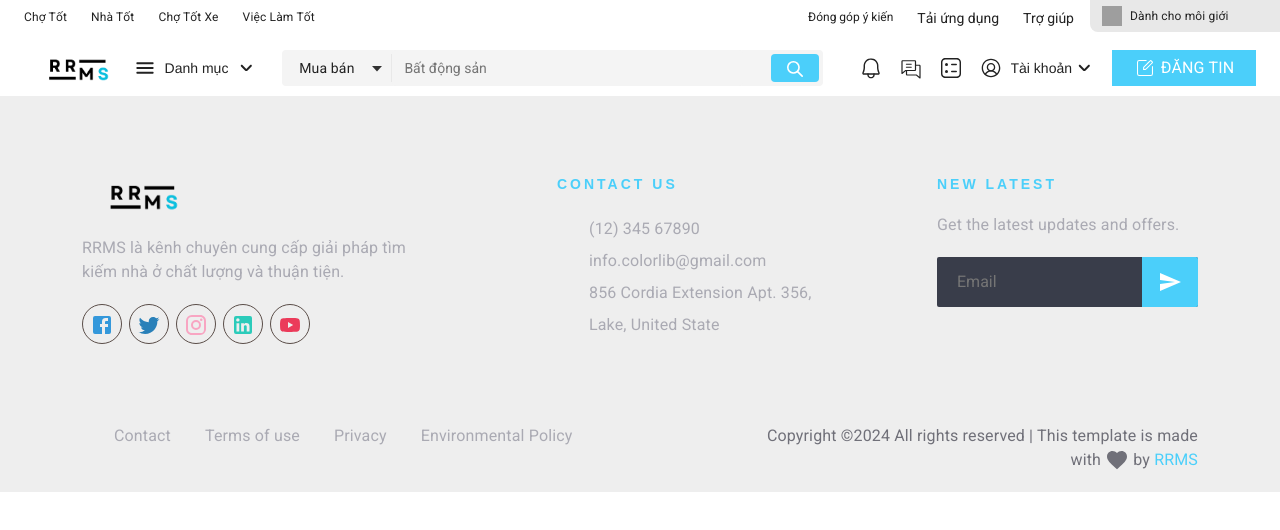
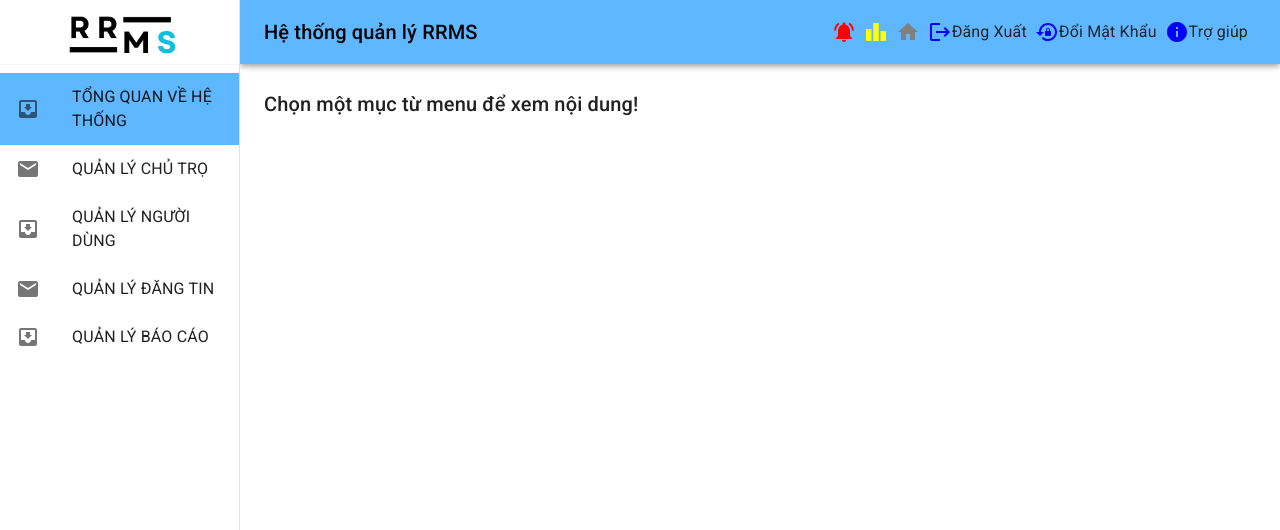
Before and after one commit to chauminhtrung/RRMS, a React (Vite) app in the folder client/: page /adminManage in a window 1280 px wide. Shown: the top 530 px of the page. Built offline with nearby package versions, Linux system fonts and the light colour scheme; no server answers; grey boxes are pictures that could not be loaded.

Commit message:
ds page admin

```diff
--- a/client/src/App.jsx
+++ b/client/src/App.jsx
@@ -26,6 +26,7 @@ import Heart from './pages/cart/Heart'
 import RRMS from './pages/RRMS/RRMS'
 import AdminManageBoker from './pages/admin/AdminManageBoker/AdminManageBoker'
 import PostRooms from './pages/PostRooms/PostRooms'
+import AdminManage from './pages/admin/AdminManage/AdminManage'
 
 // import TestPage from './pages/TestPage'
 // import ValidCaptcha from './components/ValidCaptcha'
@@ -60,6 +61,7 @@ function App() {
           {/* Admin page */}
           <Route path="/admin" element={<MainManagement setIsAdmin={setIsAdmin} />} />
           <Route path="/adminBoker" element={<AdminManageBoker setIsAdmin={setIsAdmin} />} />
+          <Route path="/adminManage" element={<AdminManage setIsAdmin={setIsAdmin} />} />
           <Route path="/AdminStatis" element={<AdminStatis setIsAdmin={setIsAdmin} />} />
           <Route path="/AdminManagerBoard" element={<AdminManagerBoard setIsAdmin={setIsAdmin} />} />
           <Route path="/AdminManagerGroup" element={<AdminManagerGroup setIsAdmin={setIsAdmin} />} />
--- /dev/null
+++ b/client/src/pages/admin/AdminManage/AdminManage.jsx
@@ -0,0 +1,172 @@
+import { useEffect, useState } from 'react'
+import PropTypes from 'prop-types'
+import * as React from 'react'
+import AppBar from '@mui/material/AppBar'
+import Box from '@mui/material/Box'
+import CssBaseline from '@mui/material/CssBaseline'
+import Divider from '@mui/material/Divider'
+import Drawer from '@mui/material/Drawer'
+import IconButton from '@mui/material/IconButton'
+import InboxIcon from '@mui/icons-material/MoveToInbox'
+import List from '@mui/material/List'
+import ListItem from '@mui/material/ListItem'
+import ListItemButton from '@mui/material/ListItemButton'
+import ListItemIcon from '@mui/material/ListItemIcon'
+import ListItemText from '@mui/material/ListItemText'
+import MailIcon from '@mui/icons-material/Mail'
+import MenuIcon from '@mui/icons-material/Menu'
+import Toolbar from '@mui/material/Toolbar'
+import Typography from '@mui/material/Typography'
+import InfoIcon from '@mui/icons-material/Info'
+import NotificationsActiveIcon from '@mui/icons-material/NotificationsActive'
+import LeaderboardIcon from '@mui/icons-material/Leaderboard'
+import HomeIcon from '@mui/icons-material/Home'
+import LogoutIcon from '@mui/icons-material/Logout'
+import LockResetIcon from '@mui/icons-material/LockReset'
+const drawerWidth = 240
+
+const AdminManage = (props) => {
+  const { setIsAdmin } = props
+
+  useEffect(() => {
+    setIsAdmin(true)
+  }, [setIsAdmin])
+
+  const [mobileOpen, setMobileOpen] = React.useState(false)
+  const [isClosing, setIsClosing] = React.useState(false)
+  const [currentContent, setCurrentContent] = useState('')
+  const [selectedIndex, setSelectedIndex] = useState(0)
+
+  const handleDrawerClose = () => {
+    setIsClosing(true)
+    setMobileOpen(false)
+  }
+
+  const handleDrawerTransitionEnd = () => {
+    setIsClosing(false)
+  }
+
+  const handleDrawerToggle = () => {
+    if (!isClosing) {
+      setMobileOpen(!mobileOpen)
+    }
+  }
+
+  const handleMenuClick = (index, content) => {
+    setSelectedIndex(index)
+    setCurrentContent(content)
+    setMobileOpen(false)
+  }
+
+  const drawer = (
+    <div>
+      <Toolbar>
+        <img style={{ width: '100%', height: '100%', objectFit: 'contain' }} src="./logo.png" alt="" />
+      </Toolbar>
+      <Divider />
+      <List>
+        {['TỔNG QUAN VỀ HỆ THỐNG', 'QUẢN LÝ CHỦ TRỌ', 'QUẢN LÝ NGƯỜI DÙNG', 'QUẢN LÝ ĐĂNG TIN', 'QUẢN LÝ BÁO CÁO'].map(
+          (text, index) => (
+            <ListItem key={text} disablePadding>
+              <ListItemButton
+                onClick={() => handleMenuClick(index, text)}
+                sx={{
+                  backgroundColor: selectedIndex === index ? '#5eb7ff' : index < 0 ? '#f0f0f0' : 'transparent',
+                  '&:hover': {
+                    backgroundColor: selectedIndex === index ? '#5eb7ff' : '#5eb7ff',
+                  },
+                }}>
+                <ListItemIcon>{index % 2 === 0 ? <InboxIcon /> : <MailIcon />}</ListItemIcon>
+                <ListItemText primary={text} />
+              </ListItemButton>
+            </ListItem>
+          )
+        )}
+      </List>
+    </div>
+  )
+
+  const container = props.window !== undefined ? () => props.window().document.body : undefined
+
+  return (
+    <Box sx={{ display: 'flex' }}>
+      <CssBaseline />
+      <AppBar
+        position="fixed"
+        sx={{
+          width: { sm: `calc(100% - ${drawerWidth}px)` },
+          ml: { sm: `${drawerWidth}px` },
+        }}>
+        <Toolbar>
+          <IconButton
+            color="inherit"
+            aria-label="open drawer"
+            edge="start"
+            onClick={handleDrawerToggle}
+            sx={{ mr: 2, display: { sm: 'none' } }}>
+            <MenuIcon />
+          </IconButton>
+          <Box sx={{ flexGrow: 1, display: { xs: 'none', sm: 'block' } }}>
+            <Typography sx={{ color: 'black' }} variant="h6" noWrap component="div">
+              Hệ thống quản lý RRMS
+            </Typography>
+          </Box>
+          <NotificationsActiveIcon className="me-2" sx={{ color: 'red' }} />
+          <LeaderboardIcon className="me-2" sx={{ color: 'yellow' }} />
+          <HomeIcon className="me-2" sx={{ color: 'gray' }} />
+          <div style={{ cursor: 'pointer' }}>
+            <LogoutIcon sx={{ color: 'blue' }} />
+            <span className="me-2 text-dark">Đăng Xuất</span>
+          </div>
+          <div style={{ cursor: 'pointer' }}>
+            <LockResetIcon sx={{ color: 'blue' }} />
+            <span className="me-2 text-dark">Đổi Mật Khẩu</span>
+          </div>
+          <div style={{ cursor: 'pointer' }}>
+            <InfoIcon sx={{ color: 'blue' }} />
+            <span className="me-2 text-dark">Trợ giúp</span>
+          </div>
+        </Toolbar>
+      </AppBar>
+      <Box component="nav" sx={{ width: { sm: drawerWidth }, flexShrink: { sm: 0 } }} aria-label="mailbox folders">
+        <Drawer
+          container={container}
+          variant="temporary"
+          open={mobileOpen}
+          onTransitionEnd={handleDrawerTransitionEnd}
+          onClose={handleDrawerClose}
+          ModalProps={{
+            keepMounted: true,
+          }}
+          sx={{
+            display: { xs: 'block', sm: 'none' },
+            '& .MuiDrawer-paper': { boxSizing: 'border-box', width: drawerWidth },
+          }}>
+          {drawer}
+        </Drawer>
+        <Drawer
+          variant="permanent"
+          sx={{
+            display: { xs: 'none', sm: 'block' },
+            '& .MuiDrawer-paper': { boxSizing: 'border-box', width: drawerWidth },
+          }}
+          open>
+          {drawer}
+        </Drawer>
+      </Box>
+      <Box component="main" sx={{ flexGrow: 1, p: 3, width: { sm: `calc(100% - ${drawerWidth}px)` } }}>
+        <Toolbar />
+        <Typography variant="h6" sx={{ marginBottom: 2 }}>
+          {currentContent || 'Chọn một mục từ menu để xem nội dung!'}
+        </Typography>
+      </Box>
+    </Box>
+  )
+}
+
+AdminManage.propTypes = {
+  setIsAdmin: PropTypes.func.isRequired,
+  window: PropTypes.func,
+}
+
+export default AdminManage
```
